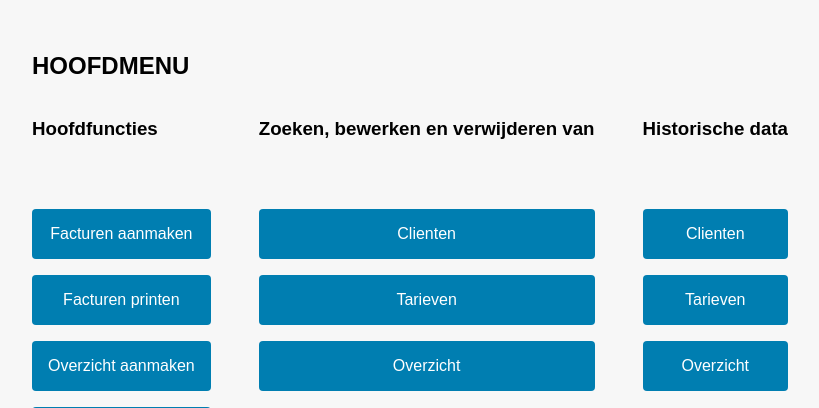
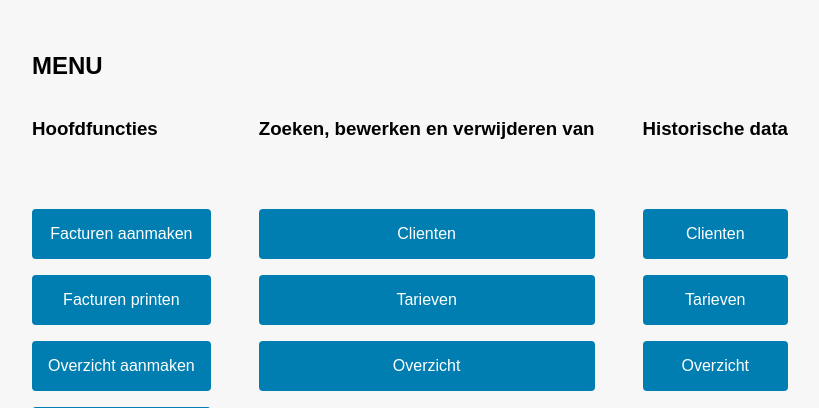
Before and after one commit to marcelsmeets511/lijf-en-leven, a Flask app: page / in a window 1280 px wide. Shown: the part 112-520 px from the top of the page, without its empty margins (0-819 px from the left). Run offline with Flask 3, Linux system fonts and the light colour scheme.

Commit message:
changed index.html template

```diff
--- a/templates/index.html
+++ b/templates/index.html
@@ -1,6 +1,6 @@
 {% extends "base.html" %}
 {% block main %}
-<h2>HOOFDMENU</h2>
+<h2>MENU</h2>
 <div style="display: flex; gap: 3rem;">
   <div style="display: flex; flex-direction: column; gap: 1rem;">
     <h3>Hoofdfuncties</h3><br />
```
